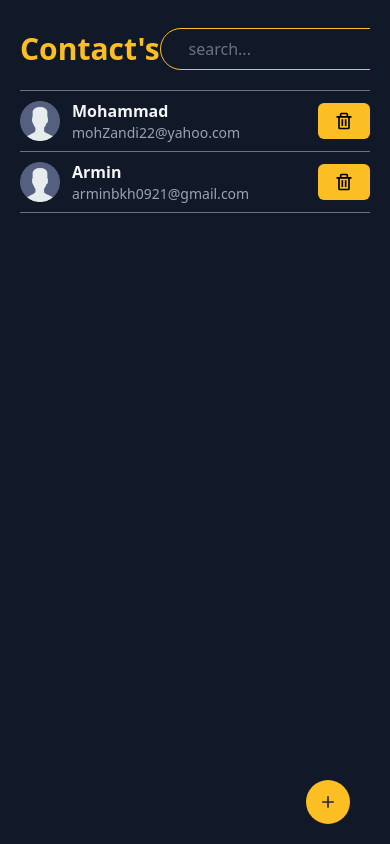
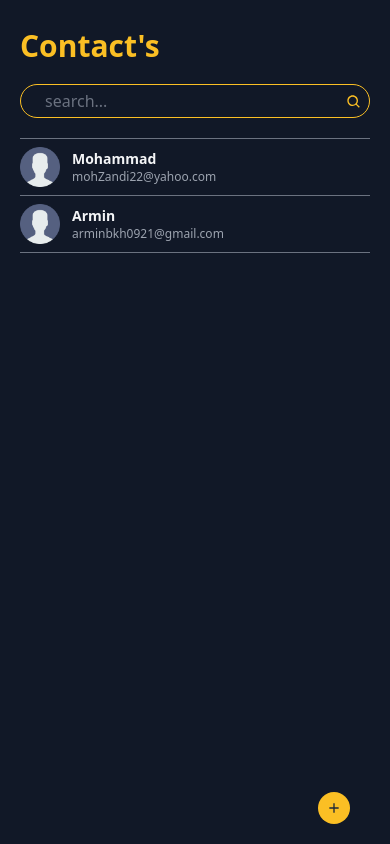
Before and after one commit to armin-bkh/contacts-app-react-js, a React (Create React App) app: page / in a window 390 px wide. Built offline with nearby package versions, Linux system fonts and the light colour scheme; data requests are answered from the project's data file.

Commit message:
update ui and ux

```diff
--- a/src/Components/AddContactForm/AddContactForm.jsx
+++ b/src/Components/AddContactForm/AddContactForm.jsx
@@ -54,7 +54,7 @@ const AddContactForm = ({ history }) => {
       />
       {error ? <h6 className={`text-red-600`}>{error}</h6> : null}
       <button
-        className={`mt-auto text-gray-700 font-bold block w-full mb-10 py-2 px-5 rounded-md bg-yellow-400`}
+        className={`mt-auto text-gray-700 font-bold block w-full mb-5 lg:mb-10 py-2 px-5 rounded-md bg-yellow-400`}
       >
         Add
       </button>
--- a/src/Components/CantactList/Contact/Contact.jsx
+++ b/src/Components/CantactList/Contact/Contact.jsx
@@ -1,8 +1,7 @@
 import contactImage from "../../../images/contact.png";
-import { BiTrash } from "react-icons/bi";
 import { Link } from "react-router-dom";
 
-const Contact = ({ onDelete, contact }) => {
+const Contact = ({ contact }) => {
   return (
     <li
       className={`flex justify-between items-center border-b border-gray-500 py-2`}
@@ -17,18 +16,12 @@ const Contact = ({ onDelete, contact }) => {
           alt={contact.name}
         />
         <div className={`flex flex-col`}>
-          <span className={`font-bold text-gray-100`}>{contact.name}</span>
-          <span className={`font-medium text-gray-400 text-sm`}>
+          <span className={`font-bold text-sm text-gray-100`}>{contact.name}</span>
+          <span className={`font-medium text-gray-400 text-xs md:text-sm`}>
             {contact.email}
           </span>
         </div>
       </Link>
-      <button
-        className={`text-black bg-yellow-400 px-4 py-2 rounded-md text-xl`}
-        onClick={onDelete}
-      >
-        <BiTrash />
-      </button>
     </li>
   );
 };
--- a/src/Components/CantactList/ContactList.jsx
+++ b/src/Components/CantactList/ContactList.jsx
@@ -22,16 +22,15 @@ const ContactList = ({ history }) => {
     getContacts();
   }, []);
 
-
-  const removeContactHandler = async (id) => {
-    try {
-      await deleteContact(id);
-      const filteredContacts = contacts.filter((ct) => ct.id !== id);
-      setContacts(filteredContacts);
-      setContactList(filteredContacts);
-      if (!filteredContacts.length) history.push("/add-contact");
-    } catch (err) {}
-  };
+  // const removeContactHandler = async (id) => {
+  //   try {
+  //     await deleteContact(id);
+  //     const filteredContacts = contacts.filter((ct) => ct.id !== id);
+  //     setContacts(filteredContacts);
+  //     setContactList(filteredContacts);
+  //     if (!filteredContacts.length) history.push("/add-contact");
+  //   } catch (err) {}
+  // };
 
   const searchContactsHandler = (e) => {
     setSearch(e.target.value);
@@ -45,13 +44,13 @@ const ContactList = ({ history }) => {
 
   return (
     <section className={`relative min-h-full py-5 overflow-y-auto`}>
-      <header className={`flex  mb-5 items-center justify-between`}>
-      <h1 className={`text-3xl text-yellow-400 font-bold`}>Contact's</h1>
+      <header className={`flex flex-col md:flex-row mb-5 md:items-center md:justify-between`}>
+      <h1 className={`mb-5 md:mb-0 text-3xl text-yellow-400 font-bold`}>Contact's</h1>
       <div className={`relative`}>
-        <input className={`border border-yellow-400 px-7 py-2 bg-transparent placeholder-gray-500
+        <input className={`border w-full border-yellow-400 px-6 py-1 md:px-7 md:py-2 bg-transparent placeholder-gray-500
          outline-none text-gray-300 rounded-full`}
         placeholder="search..." type="text" value={search} onChange={searchContactsHandler} />
-        <BiSearch className={`absolute right-2 text-xl bottom-3 text-yellow-400`} />
+        <BiSearch className={`absolute right-2 text-base md:text-xl bottom-2 md:bottom-3 text-yellow-400`} />
       </div>
       </header>
       <ul className={contacts && "border-t border-gray-500"}>
@@ -60,7 +59,6 @@ const ContactList = ({ history }) => {
             <Contact
               key={contact.id}
               contact={contact}
-              onDelete={() => removeContactHandler(contact.id)}
             />
           ))
         ) : (
@@ -69,7 +67,7 @@ const ContactList = ({ history }) => {
       </ul>
       <Link
         to="/add-contact"
-        className={`text-xl rounded-full fixed bottom-5 right-10 bg-yellow-400 p-3 text-gray-800`}
+        className={`text-base md:text-xl rounded-full fixed bottom-5 right-10 bg-yellow-400 p-2 md:p-3 text-gray-800`}
       >
         <BiPlus />
       </Link>
--- a/src/Components/Contact/Contact.jsx
+++ b/src/Components/Contact/Contact.jsx
@@ -20,10 +20,12 @@ const ContactMember = ({ location, history, match }) => {
         try {
           const { data } = await getContact(contactId);
           setContactDetail(data);
-        } catch (error) {}
+        } catch (error) {
+          history.push("/")
+        }
       };
       fetchContact();
-    }
+      }
   }, []);
 
   const removeContactHandler = async () =>{
@@ -41,26 +43,26 @@ const ContactMember = ({ location, history, match }) => {
       {contactDetail ? (
         <>
           <img
-            className={`w-full lg:max-w-md block mx-auto`}
+            className={`w-52 md:max-w-sm block mx-auto`}
             src={Contact}
             alt={contactDetail.name}
           />
           <div className={`flex justify-between items-center mt-3`}>
             <div>
-              <h1 className={`text-yellow-400 text-3xl font-bold`}>
+              <h1 className={`text-yellow-400 text-xl md:text-3xl font-bold`}>
                 {contactDetail.name}
               </h1>
-              <h3 className={`text-gray-400 font-medium`}>
+              <h3 className={`text-gray-400 text-xs md:text-sm font-medium`}>
                 {contactDetail.email}
               </h3>
             </div>
             <Link to={`/edit-contact-${contactDetail.id}`}
-            className={`text-yellow-400 text-2xl px-4 py-2 border border-yellow-400 transition rounded-md hover:text-gray-800 hover:bg-yellow-400`}
+            className={`text-yellow-400 text-2xl px-3 py-1 md:px-4 md:py-2 border border-yellow-400 transition rounded-md hover:text-gray-800 hover:bg-yellow-400`}
             ><BiPencil /></Link>
           </div>
           <button
             onClick={removeContactHandler}
-            className={`text-red-900 text-xl block w-full py-2 text-center mt-auto mb-10
+            className={`text-red-900 text-base md:text-xl block w-full py-1 md:py-2 text-center mt-auto mb-0 lg:mb-10
            border-red-900 border rounded-md hover:bg-red-900 hover:text-gray-900 font-bold transition`}
 
           >
--- a/src/Components/EditContactForm/EditContactForm.jsx
+++ b/src/Components/EditContactForm/EditContactForm.jsx
@@ -69,7 +69,7 @@ const EditContactForm = ({match, history }) => {
         onChange={changeHandler}
       />
       {error ? <h1 className={`text-red-600`}>{error}</h1> : null}
-      <button className={`mt-auto text-gray-700 font-bold block w-full mb-10 py-2 px-5 rounded-md bg-yellow-400`} type="submit">Submit</button>
+      <button className={`mt-auto text-gray-700 font-bold block w-full mb-5 lg:mb-10 py-2 px-5 rounded-md bg-yellow-400`} type="submit">Submit</button>
     </form>
   ) : (
     <h2 className={`text-yellow-400 text-3xl font-bold`}>Loading...</h2>
```
